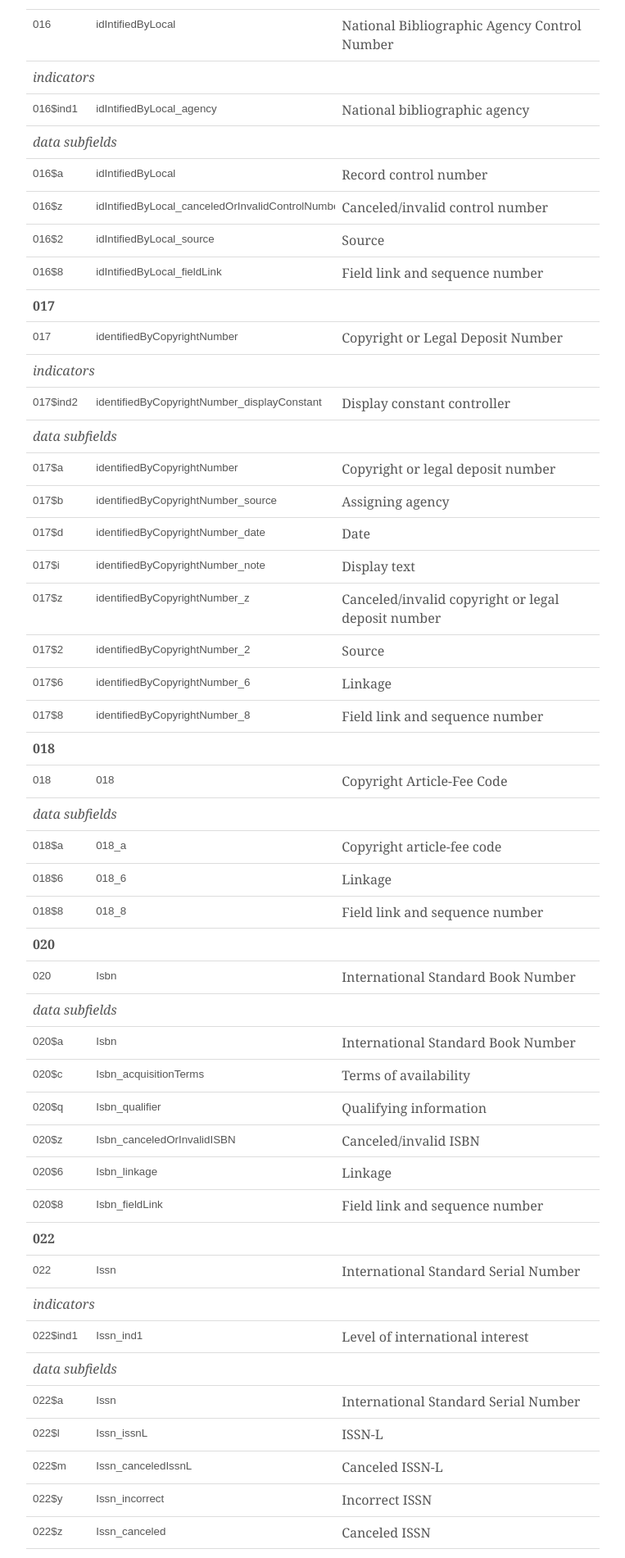
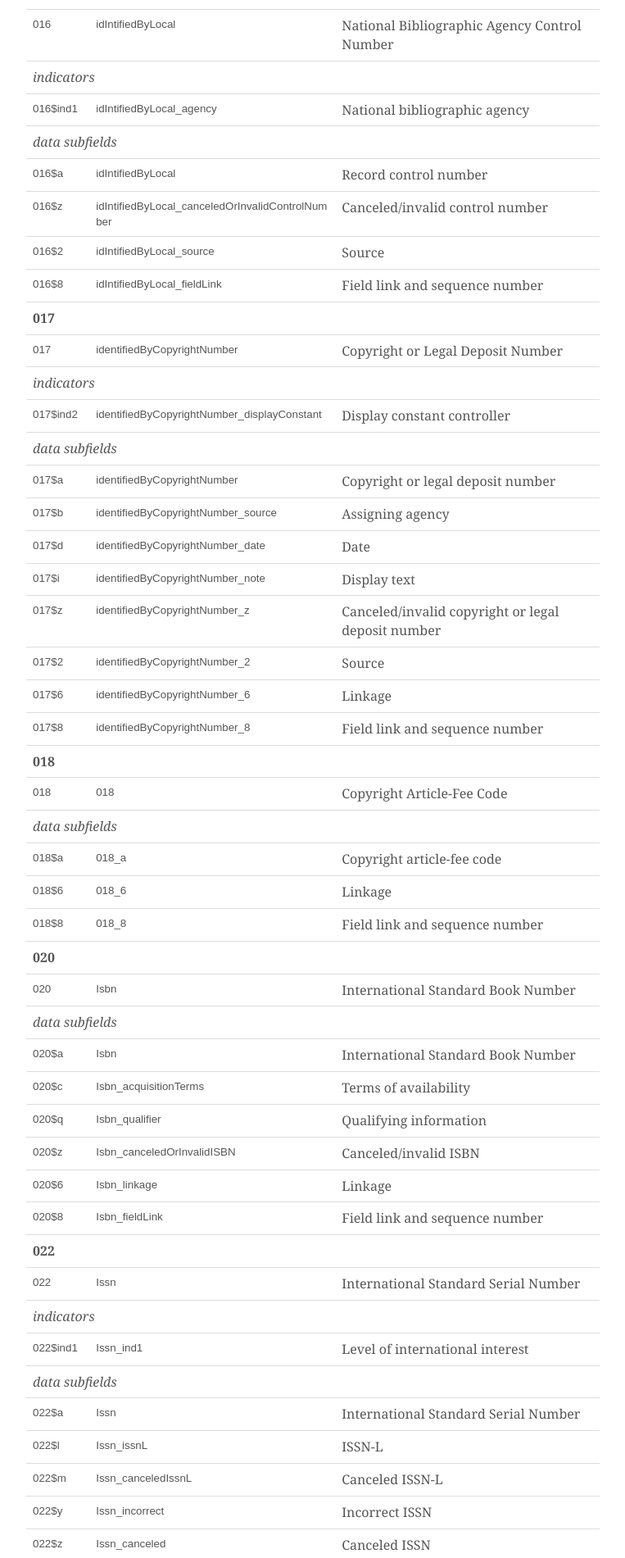
Before and after one commit to pkiraly/pkiraly.github.io, a Jekyll site: the page built from _posts/2017-09-24-mapping.md, in a window 1280 px wide. Shown: the part 2305-4206 px from the top of the page at 82% size, without its empty margins (258-1021 px from the left). Built offline with Jekyll 4.4.1, drawn with Linux system fonts in a browser that asks for light colours; nearby versions of some CDN libraries; some web fonts are replaced; comment, search, counter and statistics services are not loaded.

Commit message:
Update stylesheet.css

```diff
--- a/css/stylesheet.css
+++ b/css/stylesheet.css
@@ -187,7 +187,8 @@ table#mapping td.marc {
 table#mapping td.mq {
   width: 300px;
   max-width: 300px;
-  overflow: hidden;
+  /* overflow: hidden; */
+  word-wrap: break-word;
 }
 
 table#mapping td.marc, table#mapping td.mq {
```
